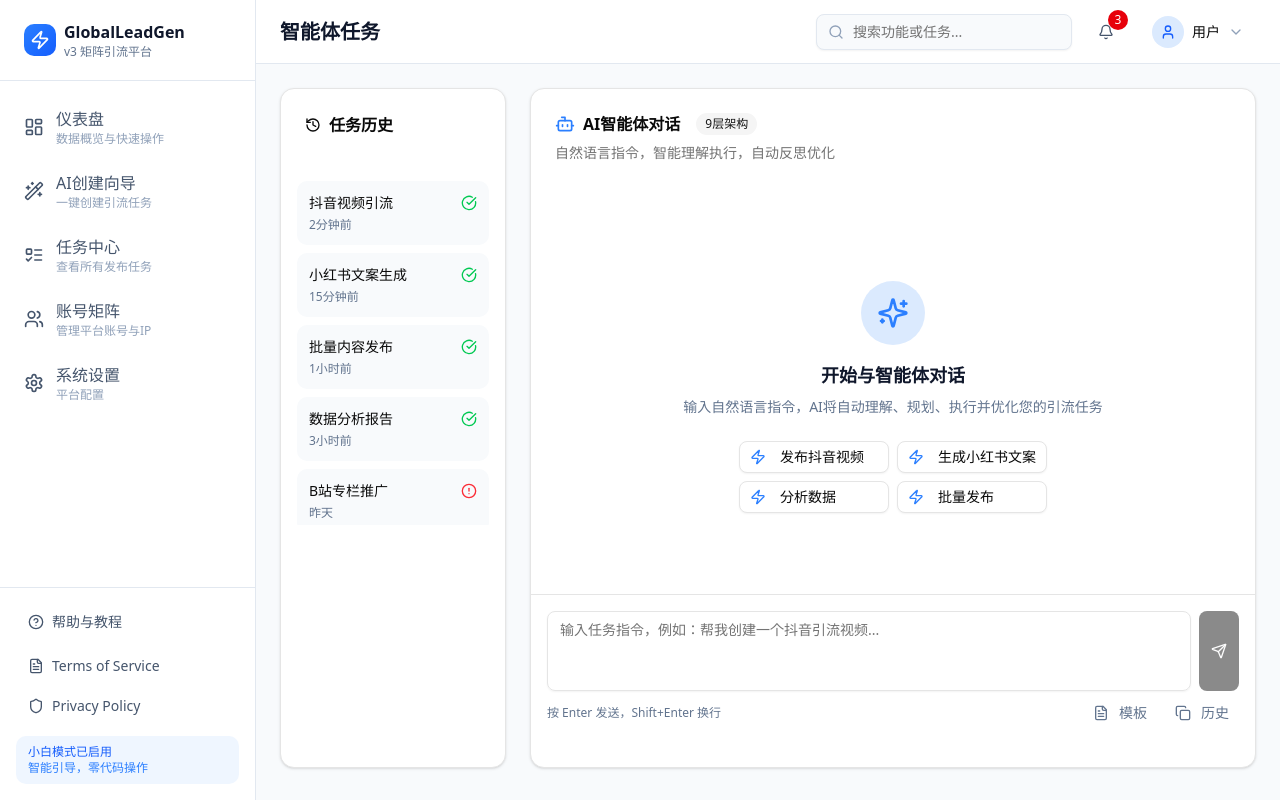
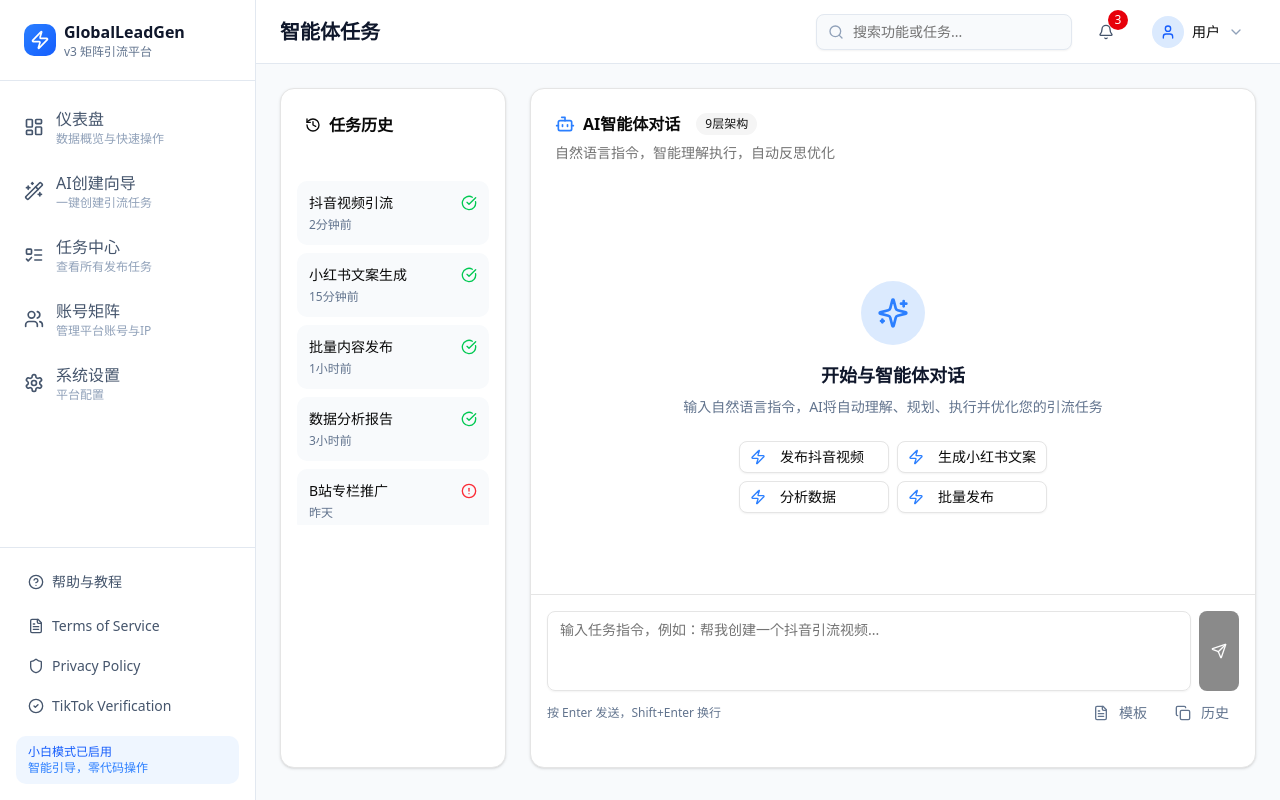
Before and after one commit to cozecnwork-byte/swarmmatrix-v3, a Next.js app: page /agent in a window 1280 px wide. Built offline with nearby package versions, Linux system fonts and the light colour scheme.

Commit message:
feat: 在侧边栏添加TikTok Verification链接
Coze-Commit-Type: user
Coze-User-ID: 1065906385199859
Coze-Conversation-ID: 7117831

```diff
--- a/src/components/layout/sidebar.tsx
+++ b/src/components/layout/sidebar.tsx
@@ -18,6 +18,7 @@ import {
   Users,
   FileText,
   Shield,
+  CheckCircle2,
 } from "lucide-react";
 
 const navigation = [
@@ -148,6 +149,13 @@ export function Sidebar() {
                 <Shield className="h-4 w-4" />
                 Privacy Policy
               </Link>
+              <Link
+                href="/path"
+                className="flex items-center gap-2 px-3 py-2 text-sm text-slate-600 hover:text-slate-900 rounded-lg hover:bg-slate-50"
+              >
+                <CheckCircle2 className="h-4 w-4" />
+                TikTok Verification
+              </Link>
             </div>
             <div className="mt-3 px-3 py-2 bg-blue-50 rounded-lg">
               <p className="text-xs text-blue-600 font-medium">小白模式已启用</p>
```
Also changed, not shown: assets/image_20260609190220665.png (added).
